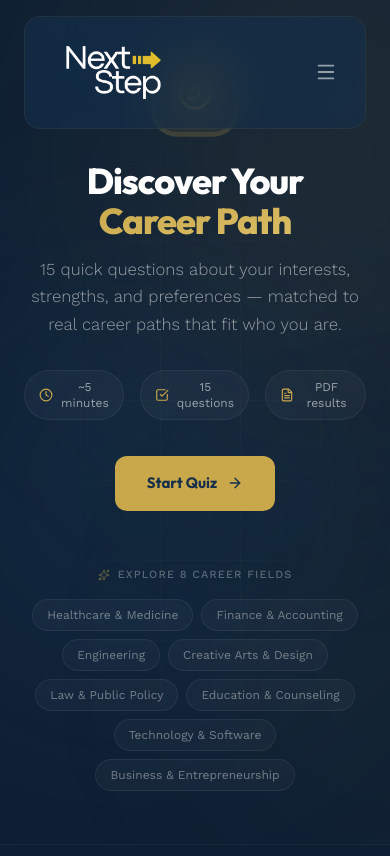
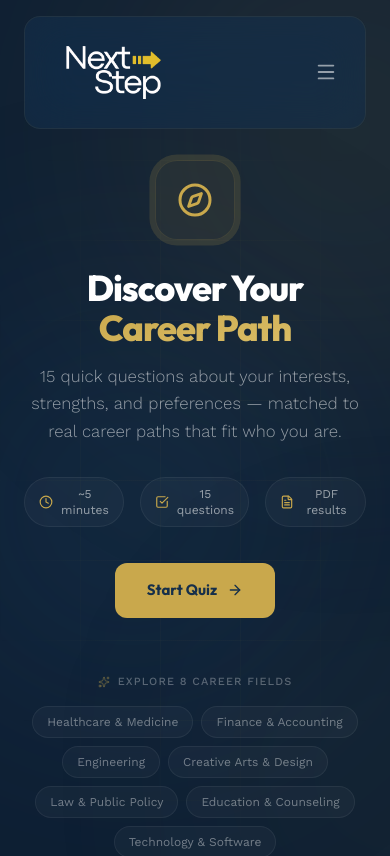
Before and after one commit to HSQ0503/nextup, a Next.js app: page /quiz in a window 390 px wide. Shown: the top 856 px of the page. Built offline with nearby package versions, Linux system fonts and the light colour scheme.

Commit message:
Mobile spacing fix

```diff
--- a/components/quiz-engine.tsx
+++ b/components/quiz-engine.tsx
@@ -167,7 +167,7 @@ export default function QuizEngine() {
   // ===== INTRO STATE =====
   if (state === "intro") {
     return (
-      <div className="relative flex min-h-screen flex-col items-center justify-center overflow-hidden px-6">
+      <div className="relative flex min-h-screen flex-col items-center justify-center overflow-hidden px-6 pt-40 pb-10">
         <Aurora />
         {/* Grid overlay */}
         <div
```
